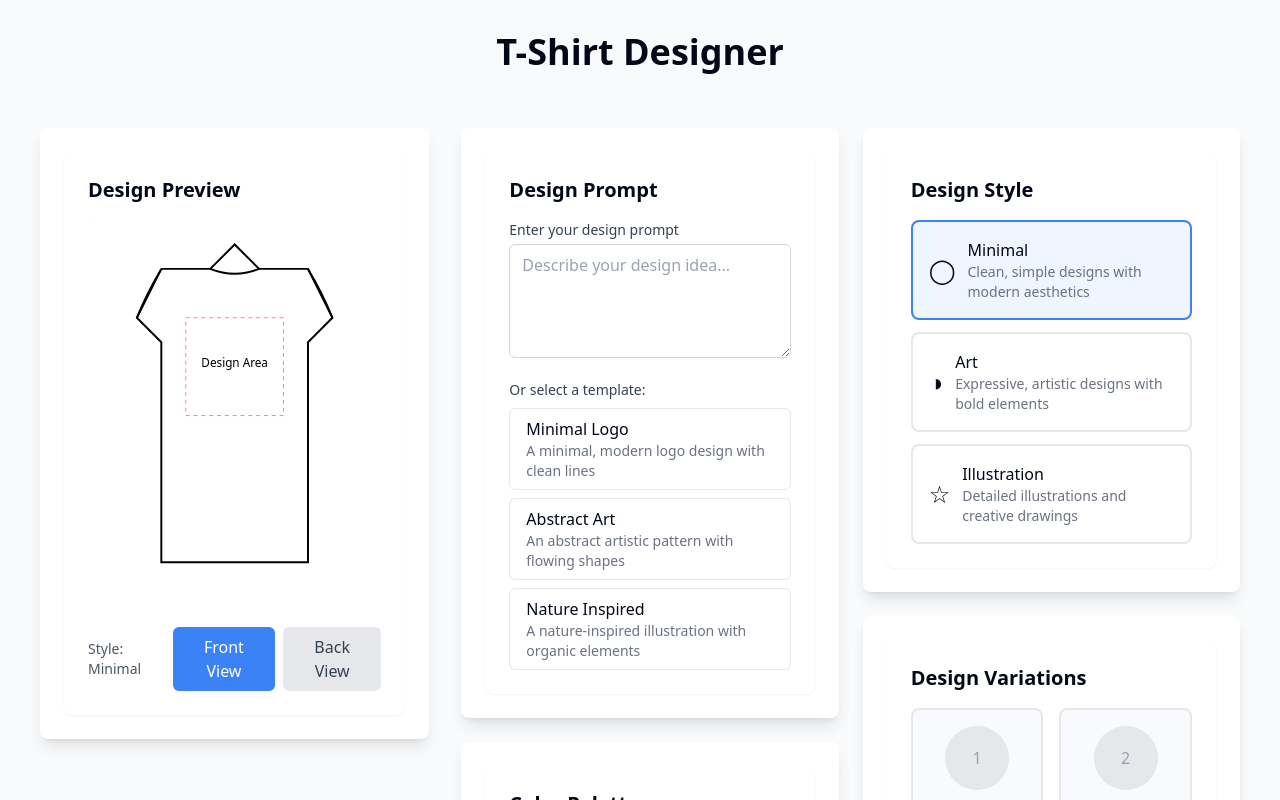
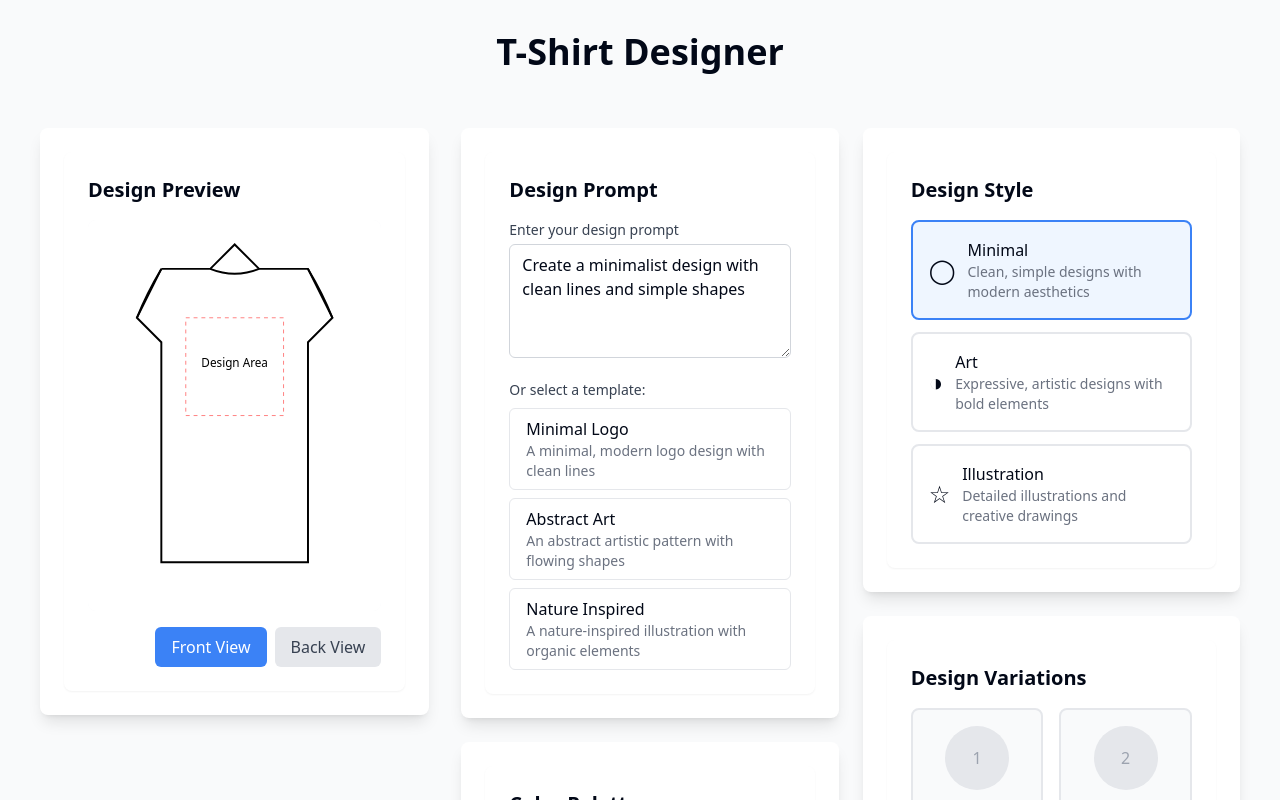
Before and after one commit to kanadomekei/progate-hackthon-candle, a Next.js app in the folder frontend/: page / in a window 1280 px wide. Shown: the top 800 px of the page. Built offline with nearby package versions, Linux system fonts and the light colour scheme.

Commit message:
デザインを微修正

```diff
--- a/frontend/src/components/TShirtDesigner.tsx
+++ b/frontend/src/components/TShirtDesigner.tsx
@@ -15,6 +15,12 @@ export type ColorScheme = {
   accent: string;
 };
 
+const STYLE_PROMPTS = {
+  minimal: "Create a minimalist design with clean lines and simple shapes",
+  art: "Design an artistic pattern with bold and expressive elements",
+  illustration: "Generate a detailed illustration with creative drawings",
+};
+
 export function TShirtDesigner() {
   const [selectedStyle, setSelectedStyle] = useState<DesignStyle>("minimal");
   const [selectedColors] = useState<ColorScheme>({
@@ -23,10 +29,15 @@ export function TShirtDesigner() {
     secondary: "#000000",
     accent: "#ff0000",
   });
-  const [prompt, setPrompt] = useState("");
+  const [prompt, setPrompt] = useState(STYLE_PROMPTS.minimal);
 
   const handleColorSelect = (_colors: ColorScheme, promptText: string) => {
     setPrompt(promptText);
+  };
+
+  const handleStyleSelect = (style: DesignStyle) => {
+    setSelectedStyle(style);
+    setPrompt(STYLE_PROMPTS[style]);
   };
 
   return (
@@ -60,7 +71,7 @@ export function TShirtDesigner() {
             <div className="bg-white rounded-lg shadow-lg p-6">
               <StyleSelector
                 selectedStyle={selectedStyle}
-                onStyleSelect={setSelectedStyle}
+                onStyleSelect={handleStyleSelect}
               />
             </div>
 
--- a/frontend/src/components/TShirtPreview.tsx
+++ b/frontend/src/components/TShirtPreview.tsx
@@ -75,10 +75,7 @@ export function TShirtPreview({ style, colors }: TShirtPreviewProps) {
         </svg>
       </div>
 
-      <div className="mt-4 flex justify-between items-center">
-        <div className="text-sm text-gray-600">
-          Style: <span className="font-medium capitalize">{style}</span>
-        </div>
+      <div className="mt-4 flex justify-end">
         <div className="flex space-x-2">
           <button className="px-4 py-2 bg-blue-500 text-white rounded-md hover:bg-blue-600 transition-colors">
             Front View
```
